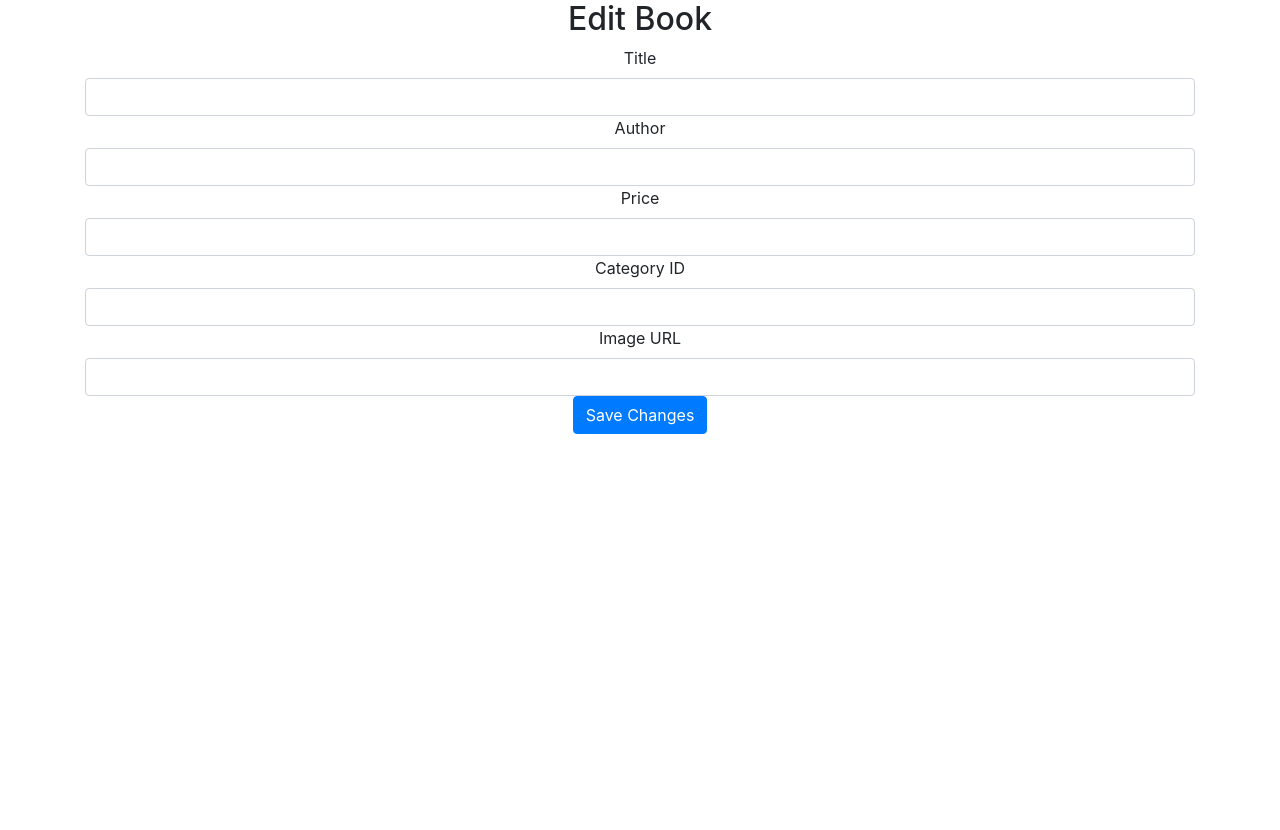
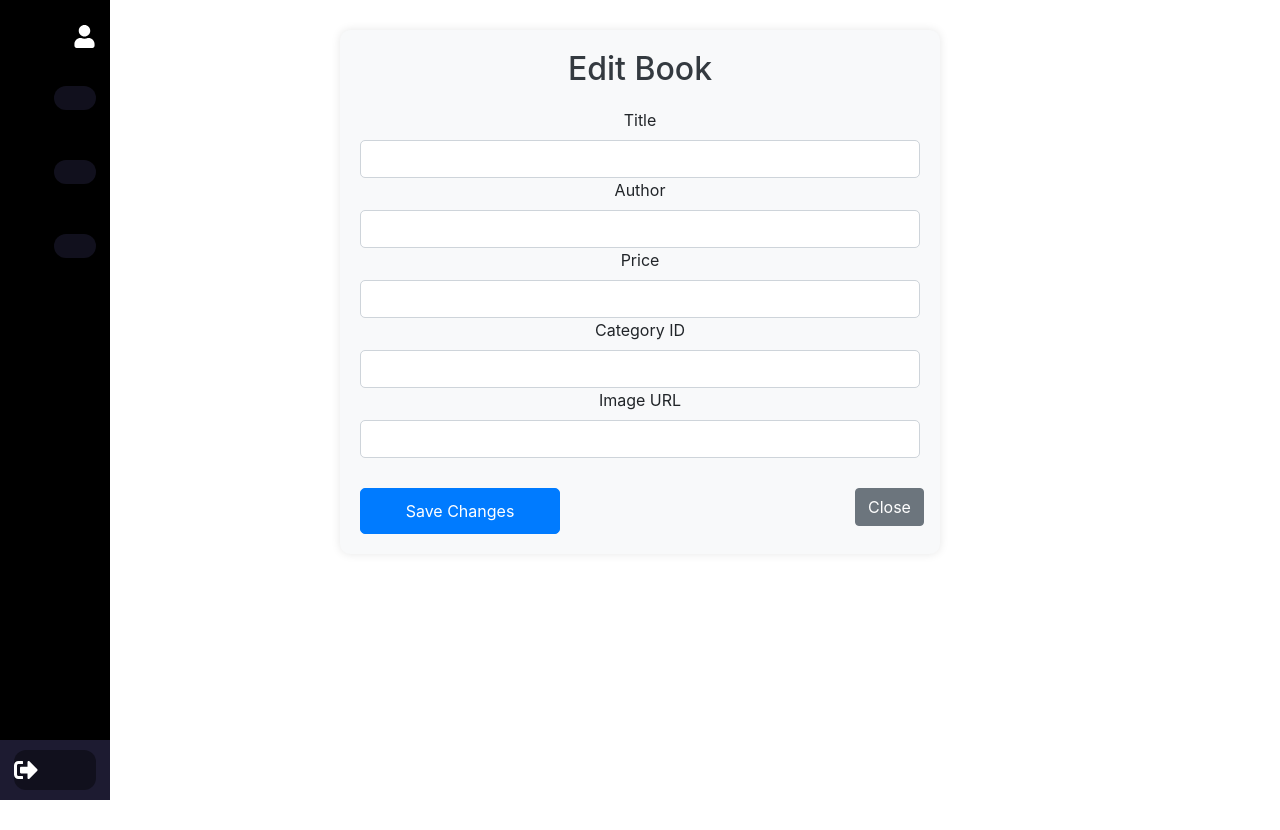
Before and after one commit to Vuong-Duong/-Assignment-React-wedBook, a React (Create React App) app: page /edit-book/1 in a window 1280 px wide. Before the commit the page ends 800 px from the top, so only its background shows below. Built offline with nearby package versions, Linux system fonts and the light colour scheme; no server answers.

Commit message:
hoan hao

```diff
--- a/src/App.js
+++ b/src/App.js
@@ -6,6 +6,7 @@ import Register from './com/Register';
 import Profile from './com/Profile';
 import Admin from './com/Admin';
 import EditBook from './com/EditBook';
+import Detail from './com/Detail';
 
 
 function App() {
@@ -21,6 +22,7 @@ function App() {
             <Route path="/profile" element={<Profile />} />
             <Route path="/admin" element={<Admin />} />
             <Route path="/edit-book/:id" element={<EditBook />} />
+            <Route path="/Detail/:id" element={<Detail />} />
           </Routes>
         </div>
 
--- a/src/com/Admin.js
+++ b/src/com/Admin.js
@@ -49,6 +49,7 @@ const Admin = () => {
   };
 
   return (
+
     <div className={`home-section ${sidebarOpen ? 'shifted' : ''}`}>
       <SidebarAdmin sidebarOpen={sidebarOpen} setSidebarOpen={setSidebarOpen} />
       <Container fluid className={`${sidebarOpen ? 'content-open' : 'content-closed'}`}>
--- a/src/com/Detail.js
+++ b/src/com/Detail.js
@@ -1,7 +1,68 @@
-import React from 'react'
+import React, { useState, useEffect } from 'react';
+import axios from 'axios';
+import { useParams } from 'react-router-dom';
+import { Container, Row, Col, Card, Button } from 'react-bootstrap';
+import CustomNavbar from './Navbar';
+import Footer from './Footer';
+import '../css/Detail.css';
 
-export default function Detail() {
+const Detail = () => {
+  const { id } = useParams();
+  const [book, setBook] = useState(null);
+
+  useEffect(() => {
+    fetchBookDetails();
+  }, []);
+
+  const fetchBookDetails = async () => {
+    try {
+      const response = await axios.get(`http://localhost:9999/books/${id}`);
+      setBook(response.data);
+    } catch (error) {
+      console.error('Error fetching book details:', error);
+    }
+  };
+
+  if (!book) {
+    return (
+      <section>
+        <CustomNavbar />
+        <Container className="mt-4">
+          <p>Loading...</p>
+        </Container>
+        <Footer />
+      </section>
+    );
+  }
+
   return (
-    <div>Detail</div>
-  )
-}
+    <section>
+      <CustomNavbar />
+      <Container className="mt-4">
+        <Row>
+          <Col md={4}>
+            <Card>
+              {book.image && <Card.Img variant="top" src={book.image} className="book-image" />}
+            </Card>
+          </Col>
+          <Col md={8}>
+            <Card.Body style={{marginLeft:'20%'}}>
+              <Card.Title>{book.title}</Card.Title>
+              <Card.Text>Author: {book.author}</Card.Text>
+              <Card.Text>Price: ${book.price}</Card.Text>
+              <div className="details">
+                <h2>Details</h2>
+                <p >Lorem ipsum dolor sit amet</p>
+                <p>Category: {book.categoryId}</p>
+              </div>
+              <Button variant="primary" onClick={() => alert('Add to cart')} style={{marginTop:'20%', width:'300px',height:'50px'}} >Add to Cart</Button>
+            </Card.Body>
+          </Col>
+        </Row>
+      </Container>
+      <Footer />
+    </section>
+  );
+};
+
+export default Detail;
--- a/src/com/EditBook.js
+++ b/src/com/EditBook.js
@@ -1,7 +1,9 @@
 import React, { useState, useEffect } from 'react';
 import axios from 'axios';
-import { useParams, useNavigate } from 'react-router-dom';
-import { Form, Button, Container } from 'react-bootstrap';
+import { useParams, useNavigate,Link } from 'react-router-dom';
+import { Form, Button, Container,Row } from 'react-bootstrap';
+import SidebarAdmin from './SidebarAdmin';
+import '../css/EditBook.css';
 
 const EditBook = () => {
   const { id } = useParams();
@@ -23,14 +25,15 @@ const EditBook = () => {
     e.preventDefault();
     axios.put(`http://localhost:9999/books/${id}`, book)
       .then(() => {
-
         navigate('/admin');
       })
       .catch(error => console.log(error));
   };
 
   return (
-    <Container>
+
+    <Container className="edit-book-container">
+         <SidebarAdmin  />
       <h2>Edit Book</h2>
       <Form onSubmit={handleSubmit}>
         <Form.Group>
@@ -78,7 +81,10 @@ const EditBook = () => {
             onChange={handleChange}
           />
         </Form.Group>
-        <Button variant="primary" type="submit">Save Changes</Button>
+        <Row style={{marginTop:'30px'}}>
+        <Button variant="primary" type="submit" style={{marginLeft:'15px'}}>Save Changes</Button>
+        <Link to={'/Admin'}><Button variant="secondary" style={{marginLeft:'295px'}}>Close</Button></Link>
+        </Row>
       </Form>
     </Container>
   );
--- a/src/com/Home.js
+++ b/src/com/Home.js
@@ -43,7 +43,7 @@ export default function Home() {
 
     return (
         <section>
-        <CustomNavbar/>
+            <CustomNavbar />
             <Carousel>
                 {carousel.map(item => (
                     <Carousel.Item key={item.id}>
@@ -89,7 +89,9 @@ export default function Home() {
                                             <div className="book-card" key={book.id}>
                                                 <img src={book.image} alt={book.title} style={{ width: 150, height: 150, borderRadius: 10 }} />
                                                 <div className="book-info">
+                                                    <Link to={`/Detail/${book.id}`} className="link-style">
                                                         <h4>{book.title}</h4>
+                                                    </Link>
                                                     <p>by {book.author}</p>
                                                     <p>Price: {book.price}</p>
                                                     <button className="btn btn-primary card-btn mt-4" style={{ backgroundColor: 'black', color: '#fff' }}>
@@ -106,7 +108,7 @@ export default function Home() {
                     </div>
                 </section>
             </Container>
-        <Footer/>
+            <Footer />
         </section>
     );
 }
--- a/src/com/Login.js
+++ b/src/com/Login.js
@@ -1,6 +1,7 @@
 import React, { useState, useEffect } from 'react';
 import axios from 'axios';
 import { MDBContainer, MDBRow, MDBCol, MDBBtn, MDBIcon, MDBInput, MDBCheckbox } from 'mdb-react-ui-kit';
+import { Button } from 'react-bootstrap';
 import { Link } from 'react-router-dom';
 import { useNavigate } from 'react-router-dom';
 
@@ -52,12 +53,13 @@ export default function Login() {
   };
 
   return (
+
     <MDBContainer fluid className="p-0">
+     <Link to={'/'}> <Button variant='success' style={{ marginRight:'80%',color: 'white', marginTop:'15px' }}>Back To Home</Button></Link>
       <MDBRow className="justify-content-center align-items-center">
         <MDBCol md='6' className='p-0'>
           <img src="https://mdbcdn.b-cdn.net/img/Photos/new-templates/bootstrap-login-form/draw2.webp" className="img-fluid" alt="Sample image" />
         </MDBCol>
-
         <MDBCol md='6' className='p-5'>
           <div className="d-flex flex-row align-items-center justify-content-center mb-4">
             <p className="lead fw-normal mb-0 me-3">Sign in with</p>
--- a/src/com/Navbar.js
+++ b/src/com/Navbar.js
@@ -31,7 +31,7 @@ const CustomNavbar = () => {
     return (
         <Navbar bg="dark" variant="dark" expand="md">
             <Container fluid>
-                <Navbar.Brand href="home">Shop</Navbar.Brand>
+                <Navbar.Brand as={Link} to="/">Shop</Navbar.Brand>
                 <Navbar.Toggle aria-controls="navbar-nav" />
                 <Navbar.Collapse id="navbar-nav">
                     <Form className="d-flex mx-5 w-50" action="search" method="post">
--- a/src/com/SidebarAdmin.js
+++ b/src/com/SidebarAdmin.js
@@ -1,49 +1,69 @@
-import React, { useState } from 'react';
+import React, { useState, useEffect } from 'react';
 import { FaUser, FaShoppingCart, FaHeart, FaSignOutAlt } from 'react-icons/fa';
-import { Container, Row, Col, Form, Button } from 'react-bootstrap';
 import 'bootstrap/dist/css/bootstrap.min.css';
+import { Link, useNavigate } from 'react-router-dom';
 import '../css/SidebarAdmin.css';
 
 const SidebarAdmin = () => {
   const [sidebarOpen, setSidebarOpen] = useState(false);
+  const navigate = useNavigate();
+  const [isLoggedIn, setIsLoggedIn] = useState(false);
+
+  useEffect(() => {
+
+    const username = sessionStorage.getItem('username');
+    if (username) {
+      setIsLoggedIn(true);
+    } else {
+      setIsLoggedIn(false);
+    }
+  }, []);
 
   const toggleSidebar = () => {
     setSidebarOpen(!sidebarOpen);
   };
 
+  const handleLogout = () => {
+    // Clear session information
+    sessionStorage.removeItem('username');
+    sessionStorage.removeItem('userId');
+    sessionStorage.removeItem('role');
+    setIsLoggedIn(false);
+    navigate('/login');
+  };
+
   return (
     <div className={`sidebar ${sidebarOpen ? 'open' : ''}`}>
-      <div className="logo-details" >
+      <div className="logo-details">
         <div className="logo_name">Manager</div>
         <div id="btn" className="bx bx-menu" onClick={toggleSidebar}>
-  <FaUser />
-</div>
-
+          <FaUser />
+        </div>
       </div>
-      <ul className="nav-list" >
-        <li style={{height:'50px'}}>
-          <a className="icon" href="salemanagerDash">
-            <FaShoppingCart />
+      <ul className="nav-list">
+        <li>
+          <Link to="/admin" className="icon">
+           <FaShoppingCart />
             <span className="links_name">Dashboard</span>
-          </a>
+          </Link>
           <span className="tooltip">Dashboard</span>
         </li>
-        <li style={{height:'50px'}}>
-          <a className="icon" href="userprofile">
+        <li>
+          <Link to="/profile" className="icon">
             <FaUser />
             <span className="links_name">User</span>
-          </a>
+          </Link>
           <span className="tooltip">User</span>
         </li>
-        <li style={{height:'50px'}}>
-          <a className="icon" href="salemanagerOrderListControl">
-            <FaShoppingCart />
-            <span className="links_name">Order List</span>
-          </a>
-          <span className="tooltip">Order List</span>
+        <li>
+          <Link to="/salemanagerOrderListControl" className="icon">
+          <FaHeart />
+            <span className="links_name">Account List</span>
+          </Link>
+          <span className="tooltip">Account List</span>
         </li>
         <li className="profile">
-          <a className="icon" href="logout">
+          <a className="icon" onClick={handleLogout}>
             <FaSignOutAlt />
           </a>
         </li>
--- a/src/css/Body.css
+++ b/src/css/Body.css
@@ -85,3 +85,7 @@
 .book-info button:hover {
   background-color: #333;
 }
+.link-style {
+  text-decoration: none; /* Loại bỏ gạch chân */
+  color: black; /* Màu chữ đen */
+}
--- /dev/null
+++ b/src/css/Detail.css
@@ -0,0 +1,33 @@
+/* Add styles for book card */
+.book-card {
+    width: 100%;
+    border: 1px solid #ddd;
+    border-radius: 8px;
+    overflow: hidden; /* Ensure the card contents don't overflow */
+    transition: transform 0.3s ease; /* Smooth transition for scaling */
+  }
+
+  .book-card:hover {
+    transform: scale(0.95); /* Scale down the card on hover */
+  }
+
+  /* Add styles for book image */
+  .book-image {
+    width: 500px;
+    height: 400px;
+    object-fit: cover; /* Ensure the image covers the entire card */
+  }
+
+  /* Add styles for card body */
+  .card-body {
+    padding: 10px;
+  }
+
+  .card-body h4 {
+    margin-top: 10px;
+  }
+
+  .card-body p {
+    font-size: 14px;
+    line-height: 1.4;
+  }
--- /dev/null
+++ b/src/css/EditBook.css
@@ -0,0 +1,38 @@
+/* EditBook.css */
+
+.edit-book-container {
+    margin-top: 30px;
+    max-width: 600px;
+    background-color: #f8f9fa;
+    padding: 20px;
+    border-radius: 10px;
+    box-shadow: 0 0 10px rgba(0, 0, 0, 0.1);
+  }
+
+  .edit-book-container h2 {
+    margin-bottom: 20px;
+    color: #343a40;
+  }
+
+  .edit-book-container .form-group {
+    margin-bottom: 15px;
+  }
+
+  .edit-book-container .form-control {
+    border-radius: 5px;
+  }
+
+  .edit-book-container .btn-primary {
+    background-color: #007bff;
+    border-color: #007bff;
+    width: 200px;
+    padding: 10px;
+    font-size: 16px;
+    border-radius: 5px;
+
+  }
+
+  .edit-book-container .btn-primary:hover {
+    background-color: #0056b3;
+    border-color: #004085;
+  }
```
Lines whose indentation alone changed are shown as unchanged.
